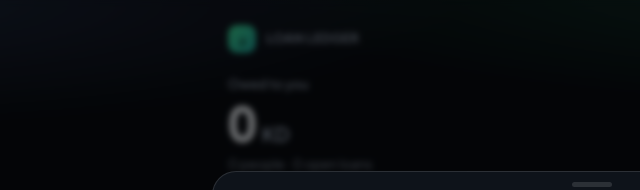
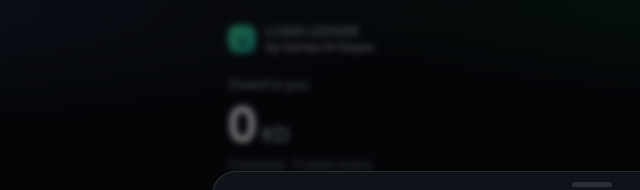
Before and after one commit to techiegeek411-hub/loanledger1.0, a plain HTML site: page index.html in a window 1280 px wide. Shown: the top 190 px of the page, 48-688 px from the left. Drawn offline with Linux system fonts and the light colour scheme.

Commit message:
Show creator name: by Samee Al Haque
Co-Authored-By: Claude Opus 5.5 <noreply@anthropic.com>
Claude-Session: https://claude.ai/code/session_01QSiGfCHeNaxEj6YTZ5j16U

```diff
--- a/index.html
+++ b/index.html
@@ -2,6 +2,7 @@
 <html lang="en">
 <head>
 <meta charset="utf-8">
+<meta name="author" content="Samee Al Haque">
 <meta name="theme-color" content="#090c11">
 <meta name="apple-mobile-web-app-capable" content="yes">
 <meta name="mobile-web-app-capable" content="yes">
@@ -219,6 +220,7 @@ input,select,textarea{font:inherit;color:var(--text)}
 .toast.on{opacity:1;transform:translate(-50%,0)}
 .banner{background:var(--amber-d);color:var(--amber);font-size:13px;padding:9px 12px;border-radius:12px;margin:12px 0 0}
 @media (prefers-reduced-motion:reduce){*{animation:none!important;transition:none!important}.pcard{opacity:1}}
+.bt{display:flex;flex-direction:column;gap:2px;line-height:1.1}.bt small{font-size:11.5px;font-weight:600;text-transform:none;letter-spacing:.01em;color:var(--text);opacity:.72}
 .bk{margin-left:auto;padding:7px 12px;border-radius:10px;background:rgba(255,255,255,.06);border:1px solid var(--line2);color:var(--text);font-size:12px;font-weight:700;text-transform:none;letter-spacing:0}
 </style>
 </head>
@@ -226,7 +228,7 @@ input,select,textarea{font:inherit;color:var(--text)}
 
 <header class="hero">
   <div class="wrap">
-    <div class="brand"><span class="dot">د</span>Loan Ledger<button class="bk" id="bkBtn">⇅ Backup</button></div>
+    <div class="brand"><span class="dot">د</span><span class="bt">Loan Ledger<small>by Samee Al Haque</small></span><button class="bk" id="bkBtn">⇅ Backup</button></div>
     <div class="hero-row">
       <div>
         <div class="hero-label">Owed to you</div>
```
